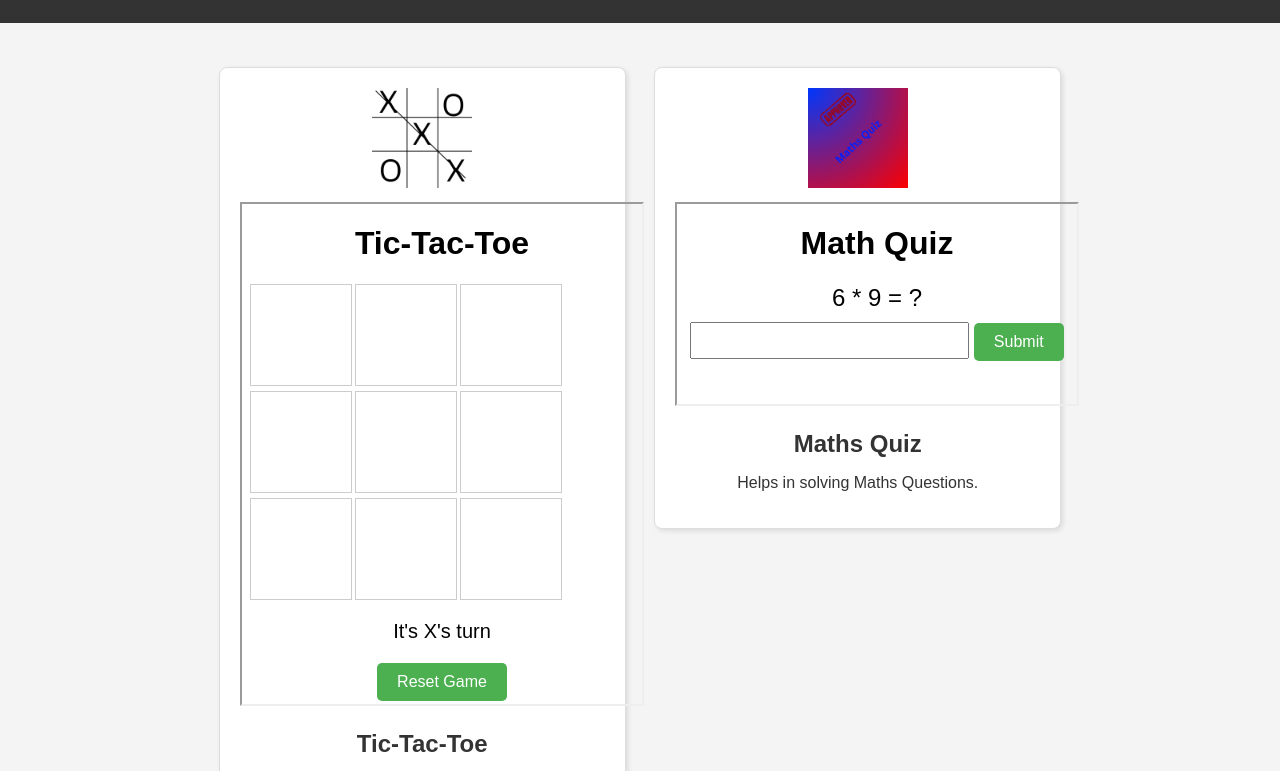
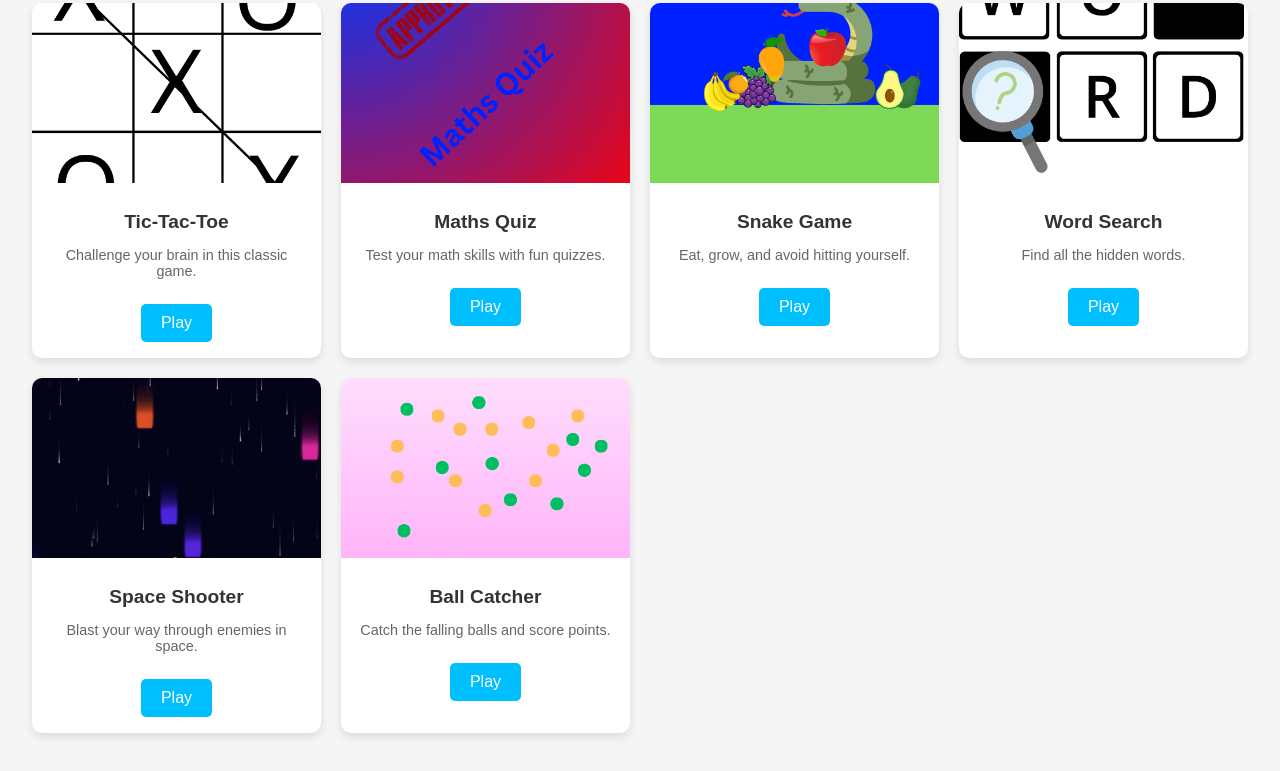
Before and after one commit to MTROfficial/MTR_Games, a plain HTML site: page index.html in a window 1280 px wide. Shown: the part 89-860 px from the top of the page. Drawn offline with Linux system fonts and the light colour scheme.

Commit message:
Update index.html

```diff
--- a/index.html
+++ b/index.html
@@ -6,118 +6,135 @@
 <title>MTR Games</title>
 <style>
     body {
-            font-family: sans-serif;
+        font-family: Arial, sans-serif;
         margin: 0;
-            padding: 0;
-            background-color: #f4f4f4;
+        background-color: #f5f5f5;
         color: #333;
     }
 
     header {
-            background-color: #333;
-            color: #fff;
-            padding: 1rem 0;
-            text-align: center;
+        background-color: #00bfff;
+        padding: 1rem 2rem;
+        color: white;
+        font-size: 1.5rem;
+        font-weight: bold;
     }
 
     main {
         padding: 2rem;
-            text-align: center; /* Center the content */
+        display: grid;
+        grid-template-columns: repeat(auto-fit, minmax(250px, 1fr));
+        gap: 20px;
     }
 
-        .app-card {
-            border: 1px solid #ddd;
-            padding: 20px;
-            margin-bottom: 20px;
-            border-radius: 8px;
-            background-color: white; /* White background for the app cards */
-            box-shadow: 2px 2px 5px rgba(0,0,0,0.1); /* Add a subtle shadow */
-            display: inline-block; /* Arrange cards side by side */
-            width: 30%; /* Adjust width for desired layout */
-            vertical-align: top; /* Align cards to the top of the container */
-            margin: 1%; /* Spacing between the cards */
+    .game-card {
+        background: white;
+        border-radius: 10px;
+        overflow: hidden;
+        box-shadow: 0 4px 8px rgba(0,0,0,0.1);
+        text-align: center;
+        transition: transform 0.2s ease, box-shadow 0.2s ease;
+        cursor: pointer;
     }
 
-        .app-card img {
-            max-width: 100px;
-            height: auto;
-            margin-bottom: 10px;
+    .game-card:hover {
+        transform: translateY(-5px);
+        box-shadow: 0 8px 16px rgba(0,0,0,0.2);
     }
 
-        .app-card h2 {
-            margin-bottom: 5px;
+    .game-card img {
+        width: 100%;
+        height: 180px;
+        object-fit: cover;
     }
 
-        .download-button {
-            display: inline-block;
-            padding: 10px 20px;
-            background-color: #007bff; /* Blue button */
-            color: white;
-            text-decoration: none;
-            border-radius: 5px;
-        }
-        .download-button:hover {
-            background-color: #0056b3; /* Darker blue on hover */
+    .game-info {
+        padding: 1rem;
     }
 
-        footer {
-            background-color: #333;
-            color: #fff;
-            padding: 1rem 0;
-            text-align: center;
-            position: fixed;
-            bottom: 0;
-            width: 100%;
+    .game-info h2 {
+        font-size: 1.2rem;
+        margin: 0.5rem 0;
+    }
+
+    .game-info p {
+        font-size: 0.9rem;
+        color: #666;
+    }
+
+    .play-btn {
+        display: inline-block;
+        margin-top: 10px;
+        padding: 10px 20px;
+        background-color: #00bfff;
+        color: white;
+        border-radius: 5px;
+        text-decoration: none;
+        transition: background 0.2s;
+    }
+
+    .play-btn:hover {
+        background-color: #0099cc;
     }
 </style>
 </head>
 <body>
 
-<header>
-    <h1>Welcome to MTR Games</h1>
-</header>
+<header>MTR Games</header>
 
 <main>
-    <div class="app-card">
-        <img src="O.png" width="100">
-        <iframe src="OX.html" width="400" height="500"></iframe>
+    <div class="game-card" onclick="window.location.href='OX.html'">
+        <img src="O.png" alt="Tic Tac Toe">
+        <div class="game-info">
             <h2>Tic-Tac-Toe</h2>
-        <p>Available on skill games.</p>
+            <p>Challenge your brain in this classic game.</p>
+            <a href="OX.html" class="play-btn">Play</a>
+        </div>
     </div>
 
-    <div class="app-card">
-        <img src="Maths%20Quiz.png" width="100">
-        <iframe src="Maths.html" width="400" height="200"></iframe>
+    <div class="game-card" onclick="window.location.href='Maths.html'">
+        <img src="Maths%20Quiz.png" alt="Maths Quiz">
+        <div class="game-info">
             <h2>Maths Quiz</h2>
-        <p>Helps in solving Maths Questions.</p>
+            <p>Test your math skills with fun quizzes.</p>
+            <a href="Maths.html" class="play-btn">Play</a>
+        </div>
     </div>
 
-    <div class="app-card">
-        <img src="snake.png" width="100">
-        <iframe src="Snake.html" width="400" height="400"></iframe>
+    <div class="game-card" onclick="window.location.href='Snake.html'">
+        <img src="snake.png" alt="Snake Game">
+        <div class="game-info">
             <h2>Snake Game</h2>
-        <p>Available on skill games.</p>
+            <p>Eat, grow, and avoid hitting yourself.</p>
+            <a href="Snake.html" class="play-btn">Play</a>
+        </div>
     </div>
 
-    <div class="app-card">
-        <img src="word.png" width="20">
-        <iframe src="WordSearch.html" width="400" height="650"></iframe>
+    <div class="game-card" onclick="window.location.href='WordSearch.html'">
+        <img src="word.png" alt="Word Search">
+        <div class="game-info">
             <h2>Word Search</h2>
-        <p>Available on skill games.</p>
+            <p>Find all the hidden words.</p>
+            <a href="WordSearch.html" class="play-btn">Play</a>
+        </div>
     </div>
 
-    <div class="app-card">
-        <img src="Space_shooter.png" width="100">
-        <iframe src="Space_shooter.html" width="500" height="500"></iframe>
+    <div class="game-card" onclick="window.location.href='Space_shooter.html'">
+        <img src="Space_shooter.png" alt="Space Shooter">
+        <div class="game-info">
             <h2>Space Shooter</h2>
-        <p>Available on skill games.</p>
+            <p>Blast your way through enemies in space.</p>
+            <a href="Space_shooter.html" class="play-btn">Play</a>
+        </div>
     </div>
 
-    <div class="app-card">
-        <img src="Ball_Catcher.png" width="100">
-        <iframe src="Ball_Catch.html" width="500" height="500"></iframe>
-        <h2>Space Shooter</h2>
-        <p>Available on skill games.</p>
+    <div class="game-card" onclick="window.location.href='Ball_Catch.html'">
+        <img src="Ball_Catcher.png" alt="Ball Catcher">
+        <div class="game-info">
+            <h2>Ball Catcher</h2>
+            <p>Catch the falling balls and score points.</p>
+            <a href="Ball_Catch.html" class="play-btn">Play</a>
+        </div>
     </div>
 </main>
 
```
Lines whose indentation alone changed are shown as unchanged.
